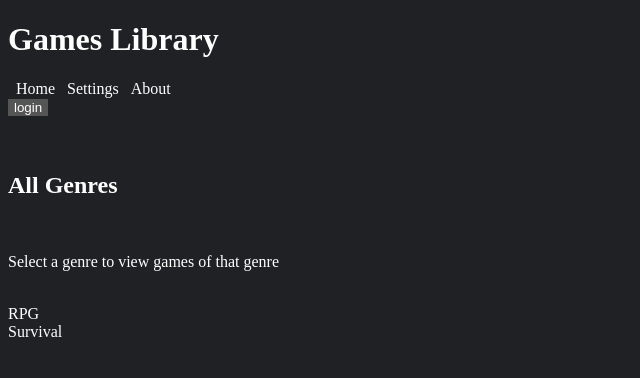
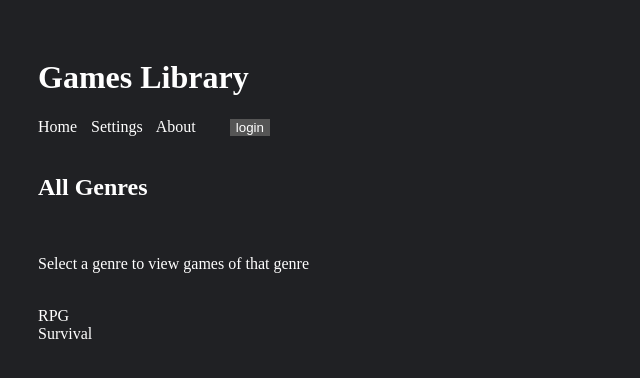
Before and after one commit to zachqpeterson/PHPWebsite, a PHP site: page /index.php in a window 1280 px wide. Shown: the top 378 px of the page, without its empty margins (0-640 px from the left). Run offline with PHP 8.4, Linux system fonts and the light colour scheme; data comes from the database, SQL or seed files in the repository.

Commit message:
Format And Video

```diff
--- a/MyHeader.php
+++ b/MyHeader.php
@@ -38,21 +38,22 @@ $MyHeader = "Games Library";
 <html lang="en">
 
 <head>
-  <meta content="text/html; charset=ISO-8859-1"  http-equiv="content-type">
-  <title><?php echo $MyTitle ?></title>
+	<meta content="text/html; charset=ISO-8859-1"  http-equiv="content-type">
+	<title><?php echo $MyTitle ?></title>
+	<link rel="stylesheet" type="text/css" href="/format.css">
     <?php
     switch ($Style) {
         case 1:
-            echo '<link rel="stylesheet" type="text/css"  href="/darkTheme.css">';
+            echo '<link rel="stylesheet" type="text/css" href="/darkTheme.css">';
             break;
         case 2:
-            echo '<link rel="stylesheet" type="text/css"  href="/lightTheme.css">';
+            echo '<link rel="stylesheet" type="text/css" href="/lightTheme.css">';
             break;
         case 3:
-            echo '<link rel="stylesheet" type="text/css"  href="/neumontTheme.css">';
+            echo '<link rel="stylesheet" type="text/css" href="/neumontTheme.css">';
             break;
         default:
-            echo '<link rel="stylesheet" type="text/css"  href="/darkTheme.css">';
+            echo '<link rel="stylesheet" type="text/css" href="/darkTheme.css">';
             break;
     }
     ?>
@@ -60,24 +61,23 @@ $MyHeader = "Games Library";
 </head>
 <body>
 
-<h1><?php echo $MyHeader ?></h1>
+<h1>
+	<?php
+	echo $MyHeader;
+	if($_SESSION["isAdmin"]) { echo " - ADMIN"; }
+	?>
+</h1>
 
 <?php
 $myDbConn = GetConnection();
 ?>
 
-&nbsp;&nbsp;<a href="Index.php">Home</a>
-&nbsp;&nbsp;<a href="Preferences.php">Settings</a>
-&nbsp;&nbsp;<a href="About.php">About</a>
+<a class="menu" href="Index.php">Home</a>
+<a class="menu" href="Preferences.php">Settings</a>
+<a class="menu" href="About.php">About</a>
 
-<form method="post">
-	<button type="submit" name="Login"><?php echo ($_SESSION["isAdmin"] == 0 ? "login" : "logout") ?></button>
+<form class="login" method="post">
+	<button class="login" type="submit" name="Login"><?php echo ($_SESSION["isAdmin"] == 0 ? "login" : "logout") ?></button>
 </form>
 
-<?php
-if ($_SESSION["isAdmin"] == 1) {
-	echo '<p>ADMIN<p/>';
-}
-?>
-
 <br />
--- a/Preferences.php
+++ b/Preferences.php
@@ -14,6 +14,7 @@ if (array_key_exists("styleButton", $_POST))
 
 ?>
 
+<br/>
 <form method="post">
     <button name='styleButton' value='1'>Dark Mode</button> &nbsp;
     <button name='styleButton' value='2'>Light Mode</button> &nbsp;
--- a/format.css
+++ b/format.css
@@ -0,0 +1,16 @@
+.login {
+    display: inline-flex;
+    margin-left: 10px;
+}
+
+.user {
+    display: inline-flex;
+}
+
+.menu {
+    margin-right: 10px;
+}
+
+body {
+    padding: 30px;
+}
```
Also changed, not shown: 1 other file.
